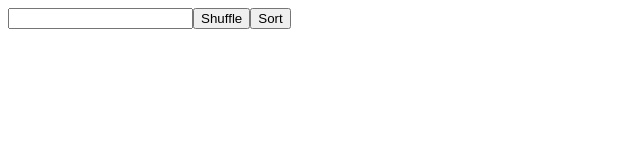
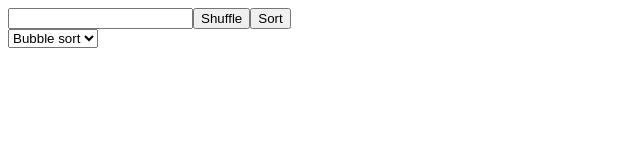
Before and after one commit to KyleMcIndoe/VisualSorting, a React (Vite) app in the folder Visual-Sorting/: page / in a window 1280 px wide. Shown: the top 160 px of the page, without its empty margins (0-640 px from the left). Built offline with nearby package versions, Linux system fonts and the light colour scheme.

Commit message:
Dropdown function menu

```diff
--- a/Visual-Sorting/src/Algos.js
+++ b/Visual-Sorting/src/Algos.js
@@ -17,11 +17,12 @@ export function randomize(arr) { // shuffle the array
 
 export function bubbleSort(arr) { // totally not copy pasted from GFG
     var history = []
+    var n = arr.length
 
-    for (var i = 0; i < arr.length; i++) {
+    for (var i = 0; i < n; i++) {
 
         // Last i elements are already in place
-        for (var j = 0; j < (arr.length - i - 1); j++) {
+        for (var j = 0; j < (n - i - 1); j++) {
 
             // Checking if the item at present iteration
             // is greater than the next iteration
--- a/Visual-Sorting/src/App.jsx
+++ b/Visual-Sorting/src/App.jsx
@@ -21,6 +21,7 @@ function Bar(props) {
 function App() {
   const [barArr, setbarArr] = useState([]);
   const [vals, setVals] = useState([])
+  const [sortOption, setSortOption] = useState();
 
 
   useEffect(() => {
@@ -50,6 +51,7 @@ function App() {
 
       <button onClick={() => {
         var x = vals
+        var sort = sortOption
         setVals([])
         var [sortedX, sortedXHistory] = bubbleSort(x);
         setVals([...sortedX])
@@ -60,6 +62,11 @@ function App() {
       <div className='barDiv'>
         {barArr}
       </div>
+
+      <select value={sortOption} onClick={(e) => {setSortOption(e.target.value)}}>
+        <option value={bubbleSort}>Bubble sort</option>
+        <option value={randomize}>Randomize</option>
+      </select>
     </>
   )
 }
```
